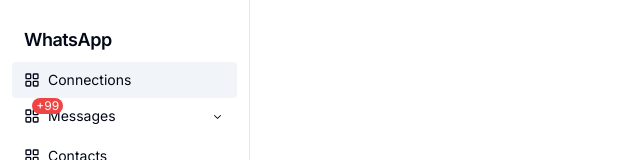
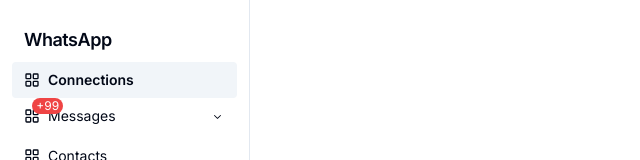
Before and after one commit to jpsamarino/bots4whatsapp-front, a Next.js app: page /admin in a window 1280 px wide. Shown: the part 380-540 px from the top of the page, without its empty margins (0-640 px from the left). Built offline with nearby package versions, Linux system fonts and the light colour scheme.

Commit message:
feat: add auto open when there is a deep select

```diff
--- a/src/components/SidebarMenu/SidebarMenu.tsx
+++ b/src/components/SidebarMenu/SidebarMenu.tsx
@@ -3,6 +3,7 @@
   ButtonHTMLAttributes,
   ElementType,
   SVGAttributes,
+  useEffect,
   useState,
 } from "react";
 import {
@@ -40,9 +41,29 @@
     </div>
   );
 }
-
+function deepSearchSelected(itemMenu: MenuOptionItem) {
+  if (itemMenu.subOptions?.length) {
+    for (const currentItem of itemMenu.subOptions) {
+      if (currentItem.selected) {
+        return true;
+      } else if (currentItem.subOptions?.length) {
+        if (deepSearchSelected(currentItem)) {
+          return true;
+        }
+      }
+    }
+  }
+  return itemMenu.selected || false;
+}
 function ItemMenu({ itemMenu }: { itemMenu: MenuOptionItem }) {
   const [isOpen, setIsOpen] = useState(false);
+  useEffect(() => {
+    if (!isOpen) {
+      const isDeepSelected = deepSearchSelected(itemMenu);
+      console.log("isDeepSelected", itemMenu.name, isDeepSelected);
+      setIsOpen(isDeepSelected);
+    }
+  }, []);
   return (
     <>
       {itemMenu.subOptions?.length ? (
@@ -63,7 +84,11 @@
                 {itemMenu.name}
               </div>
               <div className="pr-1">
-                <CaretDownIcon />
+                <CaretDownIcon
+                  className={`transition-transform ${
+                    isOpen ? "duration-500 transform rotate-180" : ""
+                  }`}
+                />
               </div>
             </div>
           </Collapsible.Trigger>
@@ -81,7 +106,12 @@
           </Collapsible.Content>
         </Collapsible.Root>
       ) : (
-        <a href={itemMenu.path} className="text-sm flex items-center">
+        <a
+          href={itemMenu.path}
+          className={`text-sm flex items-center ${
+            itemMenu.selected && "font-semibold"
+          }`}
+        >
           <IconWithBandage
             Icon={itemMenu.icon}
             hasBadge={itemMenu.hasBadge}
@@ -98,7 +128,7 @@
 export function SidebarMenu({ menuOptions }: { menuOptions: MenuOptions }) {
   return (
     <div className="h-screen">
-      <div id="aside-menu" className="max-w-[250px] border-r p-1">
+      <div id="aside-menu" className="max-w-[250px] border-r p-1 h-full">
         <div id="menu" className="flex items-center justify-start p-2 mb-1 ">
           <Image
             src="/logo.svg"
```
